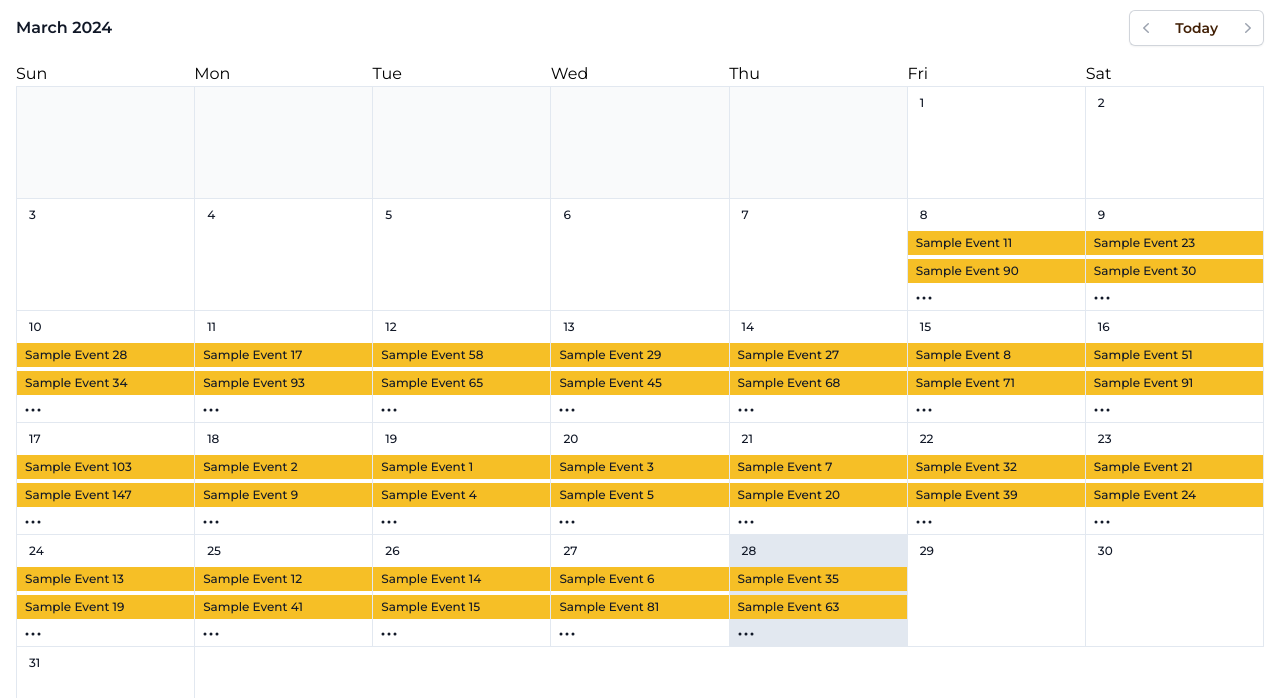
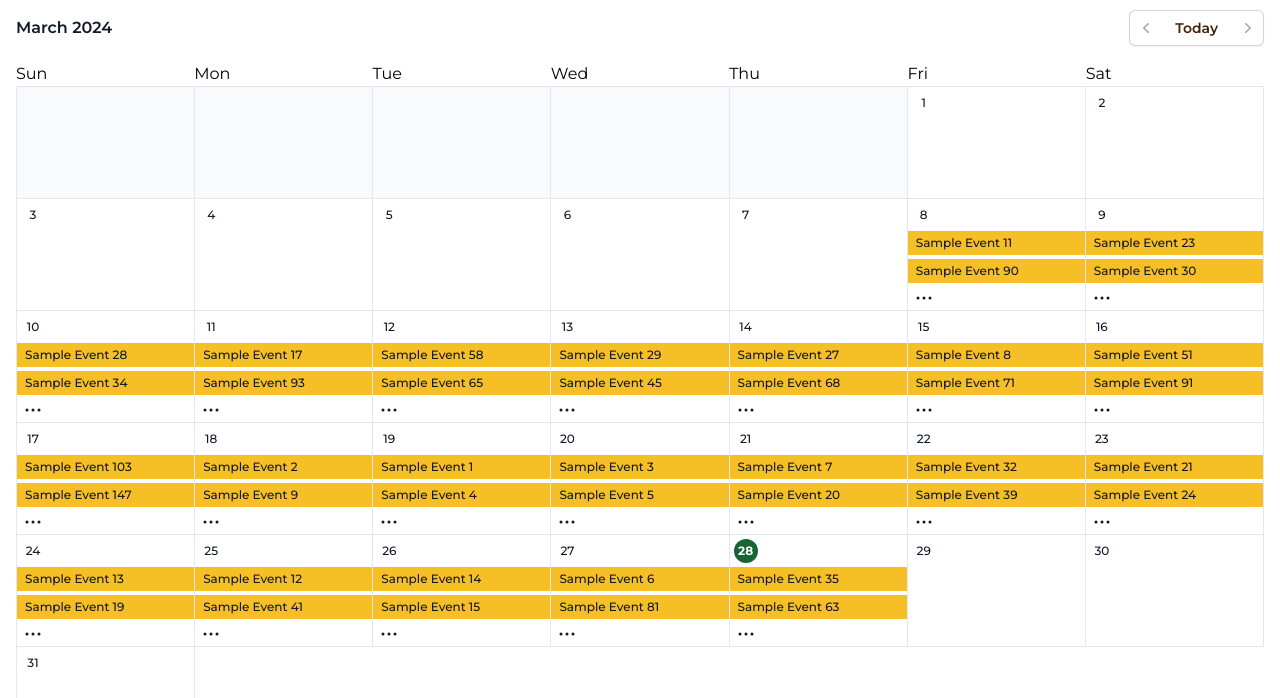
Before and after one commit to yazeedb/cba-theme, an Astro site: page /events in a window 1280 px wide. Shown: the part 102-800 px from the top of the page. Built offline with nearby package versions, Linux system fonts and the light colour scheme; Astro itself is replaced by a stand-in of ours.

Commit message:
EventsCalendar: Highlight current day

```diff
--- a/src/components/EventCalendar.tsx
+++ b/src/components/EventCalendar.tsx
@@ -208,15 +208,17 @@ export const EventCalendar = ({ events }: EventCalendarProps) => {
           {days.map(({ date, day, isToday, eventsForDay }) => (
             <Day
               key={day}
-              className={cn(
-                'text-gray-900 self-start flex flex-col text-2xs md:text-xs',
-                {
-                  'bg-slate-200': isToday,
-                  'bg-white': !isToday
-                }
-              )}
+              className="text-gray-900 self-start flex flex-col text-2xs md:text-xs"
             >
-              <time className="px-3 py-2" dateTime={date.toDateString()}>
+              <time
+                className={cn(
+                  'w-5 h-5 m-1 flex items-center justify-center rounded-full p-3',
+                  {
+                    'bg-green-800 text-white font-bold': isToday
+                  }
+                )}
+                dateTime={date.toDateString()}
+              >
                 {day}
               </time>
 
```
